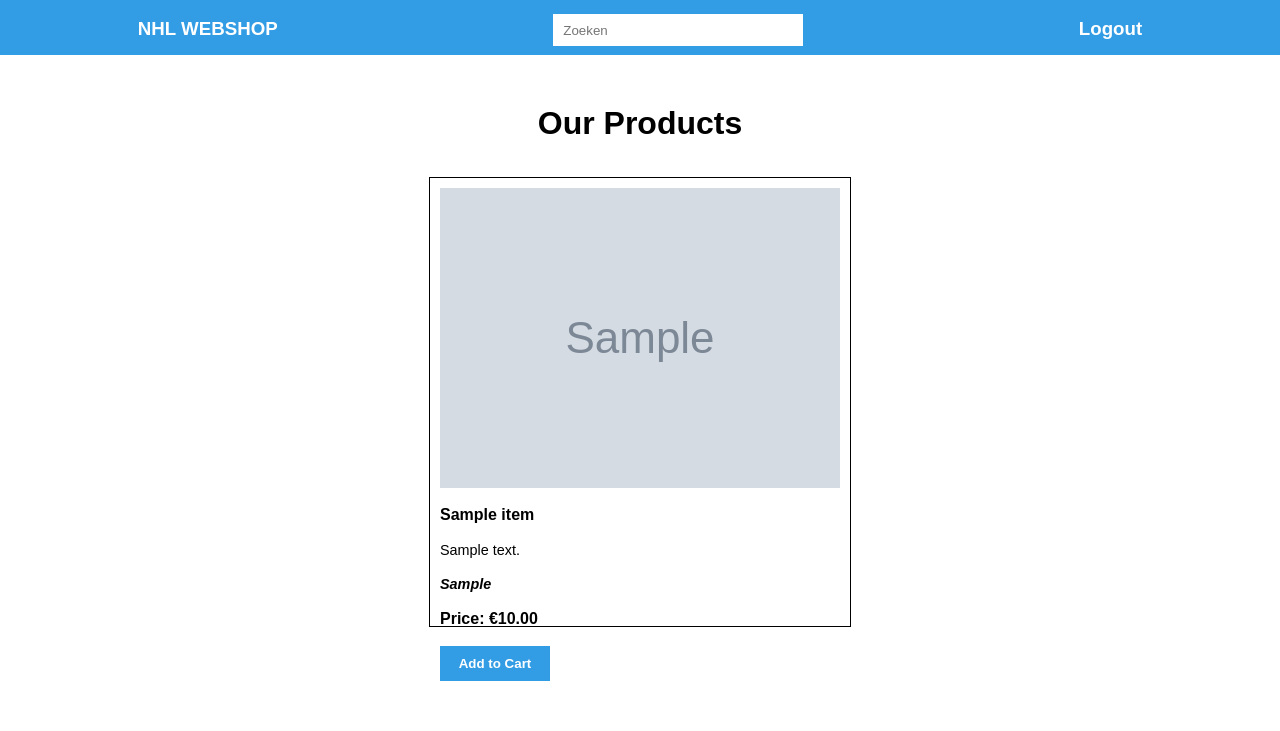
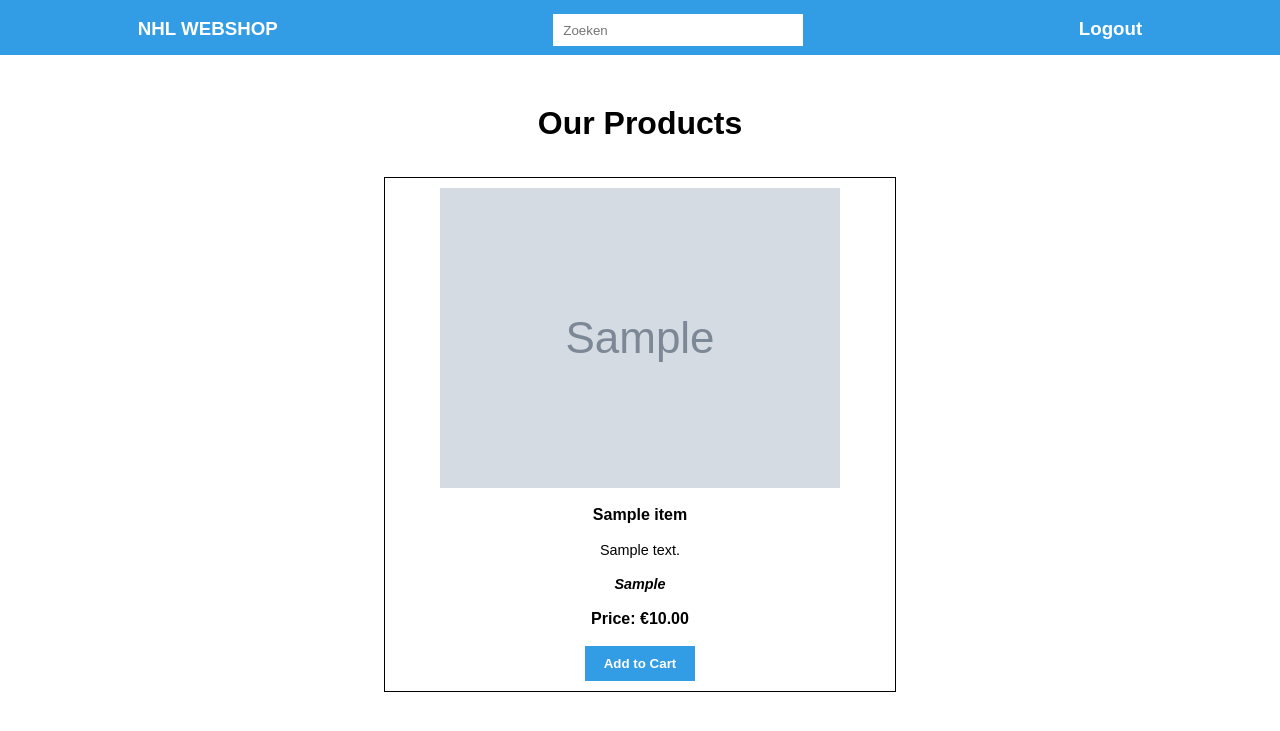
Before and after one commit to Jadout7/ResitProject, a PHP site: page /Products.php in a window 1280 px wide. Shown: the top 731 px of the page. Run offline with PHP 8.4, Linux system fonts and the light colour scheme; the visitor is signed in with stand-in values (Sample User, id 1); tables that the repository leaves empty hold one stand-in row (values such as "Sample post"); grey boxes marked "Sample" are stand-in pictures.

Commit message:
Update Main.css

```diff
--- a/Main.css
+++ b/Main.css
@@ -13,6 +13,7 @@ p{
 body{
     width:100%;
     margin:0 auto;
+    align-items:center;
 }
 
 textarea{
@@ -232,8 +233,13 @@ input[type=password], input[type=text]{
 
 article{
     margin-top:15px;
+    align-items:center;
     display:grid;
-    width:80%;
+}
+
+.articleproducts{
+     align-items: center;
+     width:40%;
 }
 
 .productBox{
@@ -242,8 +248,7 @@ article{
     display: flex;
     align-items: center;
     justify-content: space-between;
-    height: 120px;
-    width:80%;
+    width:100%;
     margin: 10px auto;
     background-color:gainsboro;
 }
@@ -272,7 +277,7 @@ article{
 .total{
     display:flex;
     justify-content: flex-end;
-    padding-left:990px;
+    padding-left:1100px;
     padding-right: 150px;
     margin:40px 0 0 0;
 }
@@ -280,7 +285,7 @@ article{
 .UandC{
     display:grid;
     grid-template-columns: 140px 140px;
-    padding-left:720px;
+    padding-left:830px;
     margin:30px;
 }
 
@@ -295,7 +300,6 @@ article{
 }
 
 .orderBox{
-    width:74%;
     height:120px;
     padding-top:20px;
     display: flex;
@@ -421,7 +425,7 @@ main{
 
 .article_product{
     padding:10px;
-    height: 450px;
+    text-align: center;
     margin: 20px 0px 0px 0px;
     border: 1px solid black
 }
```
